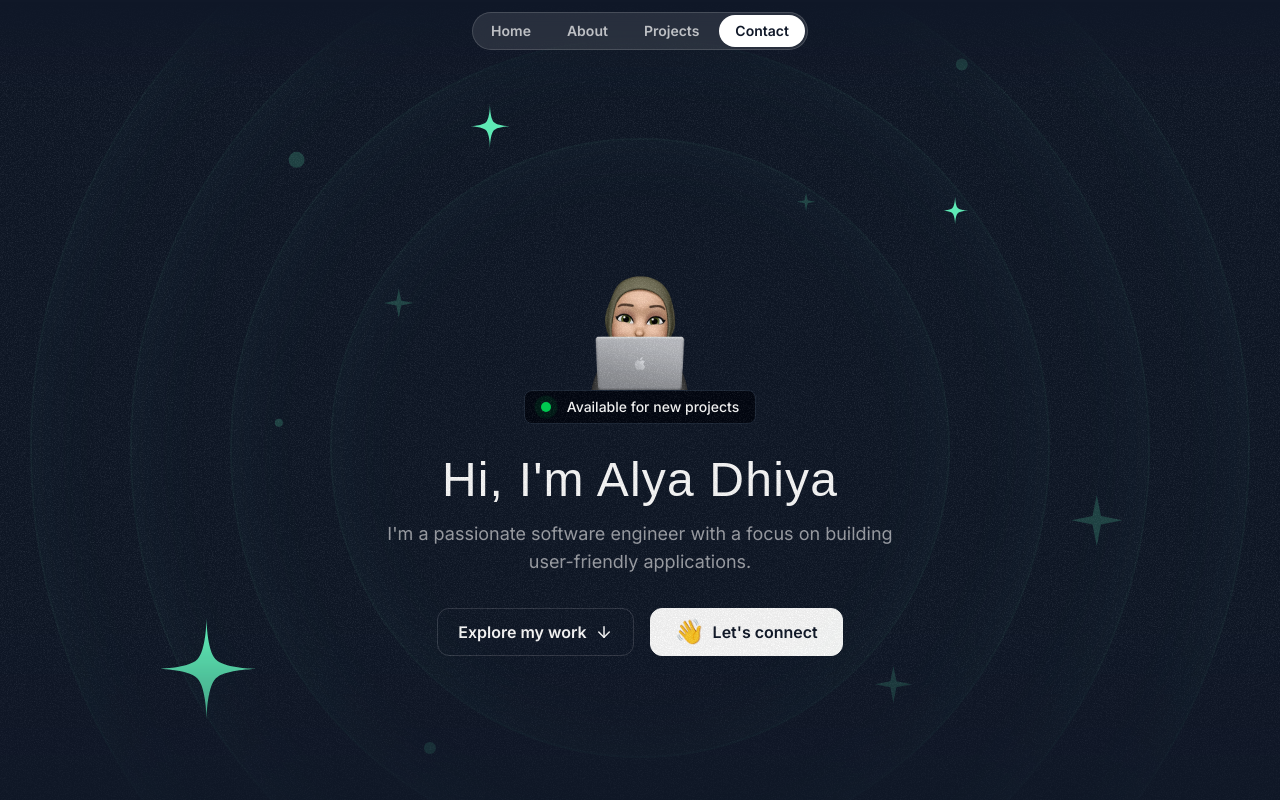
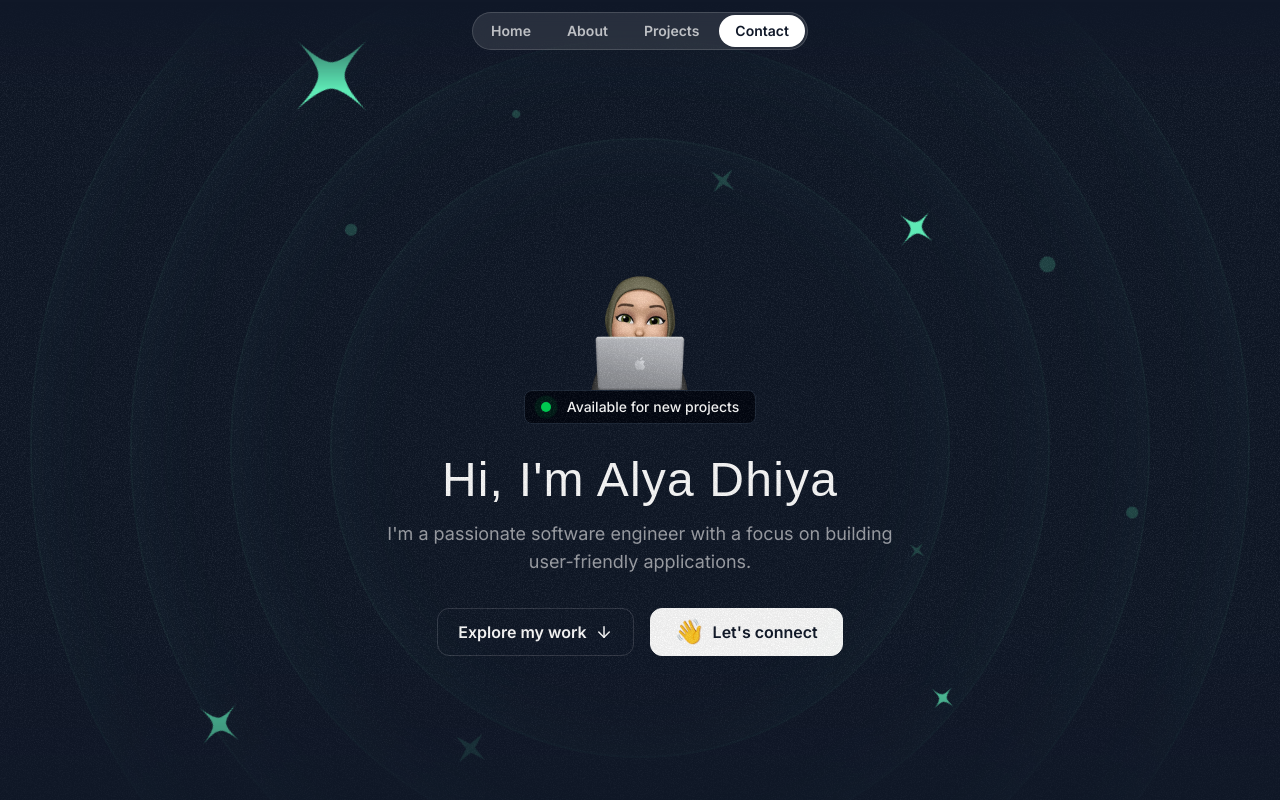
Before and after one commit to alyadyh/alyadyh.github.io, a Next.js app: page / in a window 1280 px wide. Shown: the top 800 px of the page. Built offline with nearby package versions, Linux system fonts and the light colour scheme; a web font is replaced by a local one.

Commit message:
fix: add orbit animation

```diff
--- a/src/components/HeroOrbit.tsx
+++ b/src/components/HeroOrbit.tsx
@@ -4,9 +4,14 @@ export const HeroOrbit = ({
   children,
   size,
   rotation,
-}: PropsWithChildren<{ size: number; rotation: number }>) => {
+  shouldOrbit = false,
+  orbitDuration,
+  shouldSpin = false,
+  spinDuration,
+}: PropsWithChildren<{ size: number; rotation: number; shouldOrbit?: boolean; orbitDuration?: number; shouldSpin?: boolean; spinDuration?: number }>) => {
   return (
     <div className="absolute top-1/2 left-1/2 -translate-x-1/2 -translate-y-1/2">
+      <div className={`${shouldOrbit === true ? 'animate-spin' : ''}`} style={{ animationDuration: `${orbitDuration}s` }}>
         <div
           className="flex items-start justify-start"
           style={{
@@ -15,6 +20,7 @@ export const HeroOrbit = ({
             height: `${size}px`,
           }}
         >
+          <div className={`${shouldSpin === true ? 'animate-spin' : ''}`} style={{ animationDuration: `${spinDuration}s` }}>
             <div
               className="inline-flex"
               style={{ transform: `rotate(${rotation * -1}deg)` }}
@@ -23,5 +29,7 @@ export const HeroOrbit = ({
             </div>
           </div>
         </div>
+      </div>
+    </div>
   );
 };
--- a/src/sections/Hero.tsx
+++ b/src/sections/Hero.tsx
@@ -21,44 +21,44 @@ export const HeroSection = () => {
         <div className="size-[1220px] hero-ring"></div>
 
         {/* Stars surrounds the rings */}
-        <HeroOrbit size={800} rotation={-72}>
-          <StarIcon className="size-28 text-emerald-300" />
+        <HeroOrbit size={430} rotation={-14} shouldOrbit orbitDuration={30} shouldSpin spinDuration={10}>
+          <SparkleIcon className="size-8 text-emerald-300/20" />
         </HeroOrbit>
-        <HeroOrbit size={770} rotation={-155}>
+        <HeroOrbit size={440} rotation={79} shouldOrbit orbitDuration={30} shouldSpin spinDuration={10}>
+          <SparkleIcon className="size-5 text-emerald-300/20" />
+        </HeroOrbit>
+        <HeroOrbit size={520} rotation={-41} shouldOrbit orbitDuration={35} shouldSpin spinDuration={10}>
+          <div className="size-2 rounded-full bg-emerald-300/20" />
+        </HeroOrbit>
+        <HeroOrbit size={530} rotation={-100} shouldOrbit orbitDuration={25} shouldSpin spinDuration={10}>
+          <div className="size-3 rounded-full bg-emerald-300/20" />
+        </HeroOrbit>
+        <HeroOrbit size={530} rotation={178} shouldOrbit orbitDuration={30} shouldSpin spinDuration={10}>
+          <SparkleIcon className="size-10 text-emerald-300/20" />
+        </HeroOrbit>
+        <HeroOrbit size={550} rotation={20} shouldOrbit orbitDuration={30} shouldSpin spinDuration={10}>
+          <StarIcon className="size-12 text-emerald-300" />
+        </HeroOrbit>
+        <HeroOrbit size={590} rotation={98} shouldOrbit orbitDuration={30} shouldSpin spinDuration={10}>
+          <StarIcon className="size-8 text-emerald-300" />
+        </HeroOrbit>
+        <HeroOrbit size={650} rotation={-5} shouldOrbit orbitDuration={20}>
+          <div className="size-4 rounded-full bg-emerald-300/20" />
+        </HeroOrbit>
+        <HeroOrbit size={710} rotation={144} shouldOrbit orbitDuration={30} shouldSpin spinDuration={10}>
+          <SparkleIcon className="size-14 text-emerald-300/20" />
+        </HeroOrbit>
+        <HeroOrbit size={720} rotation={85} shouldOrbit orbitDuration={40}>
+          <div className="size-3 rounded-full bg-emerald-300/20" />
+        </HeroOrbit>
+        <HeroOrbit size={770} rotation={-155} shouldOrbit orbitDuration={30} shouldSpin spinDuration={10}>
           <StarIcon className="size-14 text-emerald-300" />
         </HeroOrbit>
-        <HeroOrbit size={550} rotation={20}>
-          <StarIcon className="size-12 text-emerald-300" />
-        </HeroOrbit>
-        <HeroOrbit size={590} rotation={98}>
-          <StarIcon className="size-8 text-emerald-300" />
-        </HeroOrbit>
-        <HeroOrbit size={430} rotation={-14}>
-          <SparkleIcon className="size-8 text-emerald-300/20" />
-        </HeroOrbit>
-        <HeroOrbit size={440} rotation={79}>
-          <SparkleIcon className="size-5 text-emerald-300/20" />
-        </HeroOrbit>
-        <HeroOrbit size={530} rotation={178}>
-          <SparkleIcon className="size-10 text-emerald-300/20" />
-        </HeroOrbit>
-        <HeroOrbit size={710} rotation={144}>
-          <SparkleIcon className="size-14 text-emerald-300/20" />
-        </HeroOrbit>
-        <HeroOrbit size={720} rotation={85}>
-          <div className="size-3 rounded-full bg-emerald-300/20" />
-        </HeroOrbit>
-        <HeroOrbit size={520} rotation={-41}>
+        <HeroOrbit size={770} rotation={-169} shouldOrbit orbitDuration={30}>
           <div className="size-2 rounded-full bg-emerald-300/20" />
         </HeroOrbit>
-        <HeroOrbit size={650} rotation={-5}>
-          <div className="size-4 rounded-full bg-emerald-300/20" />
-        </HeroOrbit>
-        <HeroOrbit size={530} rotation={-100}>
-          <div className="size-3 rounded-full bg-emerald-300/20" />
-        </HeroOrbit>
-        <HeroOrbit size={770} rotation={-169}>
-          <div className="size-2 rounded-full bg-emerald-300/20" />
+        <HeroOrbit size={800} rotation={-72} shouldOrbit orbitDuration={30} shouldSpin spinDuration={40}>
+          <StarIcon className="size-28 text-emerald-300" />
         </HeroOrbit>
       </div>
 
```
Lines whose indentation alone changed are shown as unchanged.
